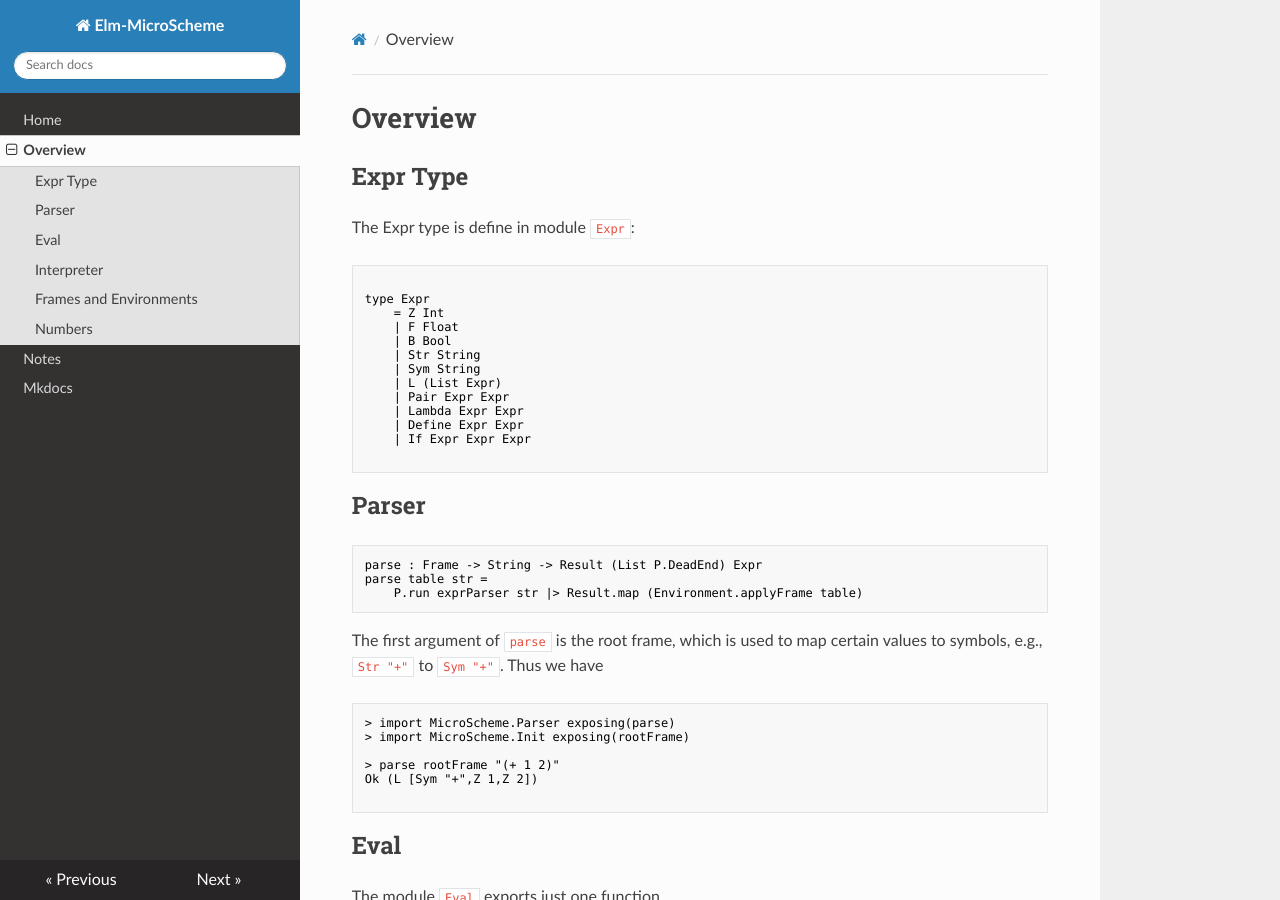
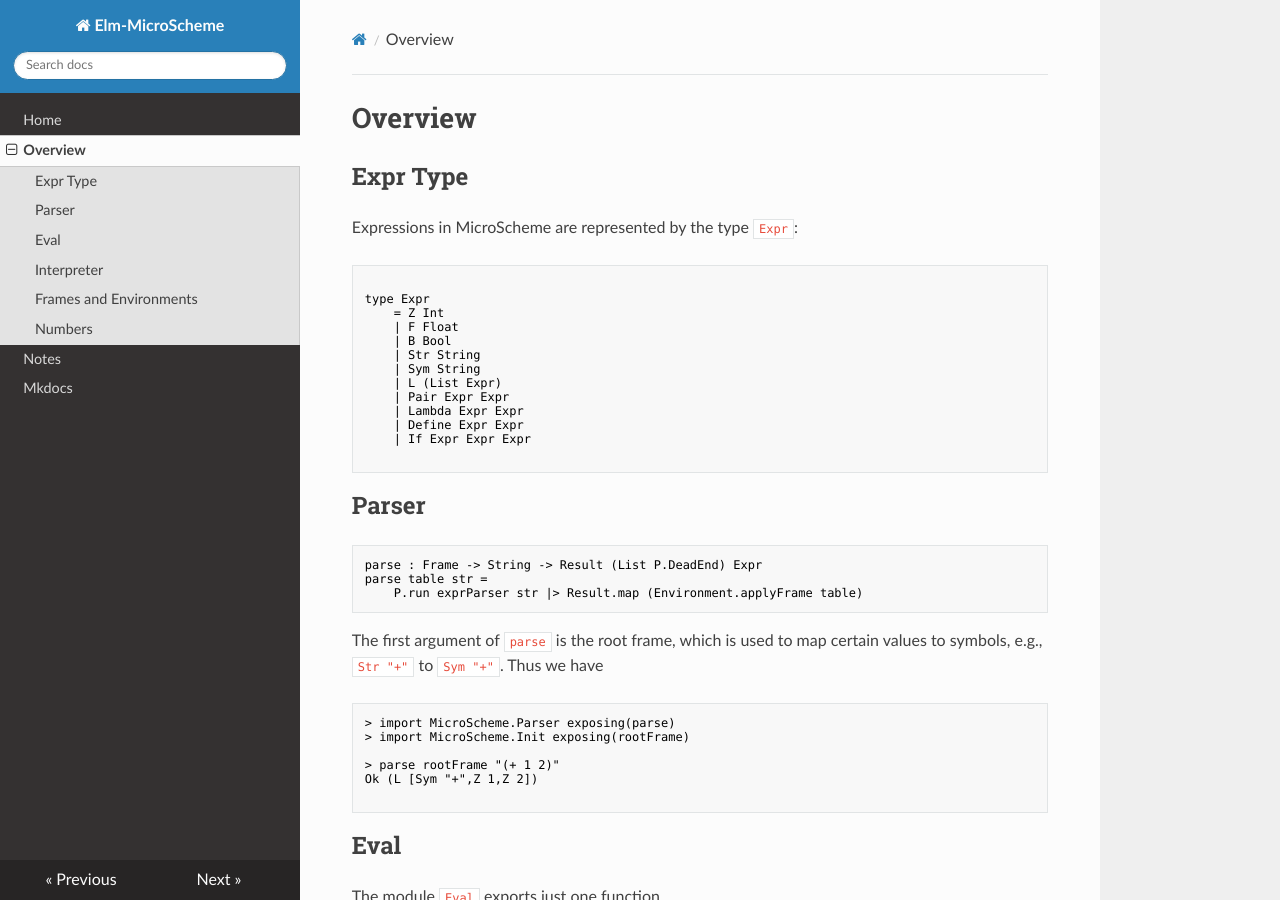
Before and after one commit to jxxcarlson/elm-microscheme, an MkDocs documentation site: the page built from docs/docs/overview.md, in a window 1280 px wide and 900 px high. Built offline with MkDocs 1.6.1, drawn with Linux system fonts in a browser that asks for light colours; nearby versions of some CDN libraries.

Commit message:
update docs

````diff
--- a/docs/docs/overview.md
+++ b/docs/docs/overview.md
@@ -2,7 +2,8 @@
 
 ## Expr Type
 
-The Expr type is define in module `Expr`:
+Expressions in MicroScheme are represented by the type
+`Expr`:
 
 ```elm
 
````
